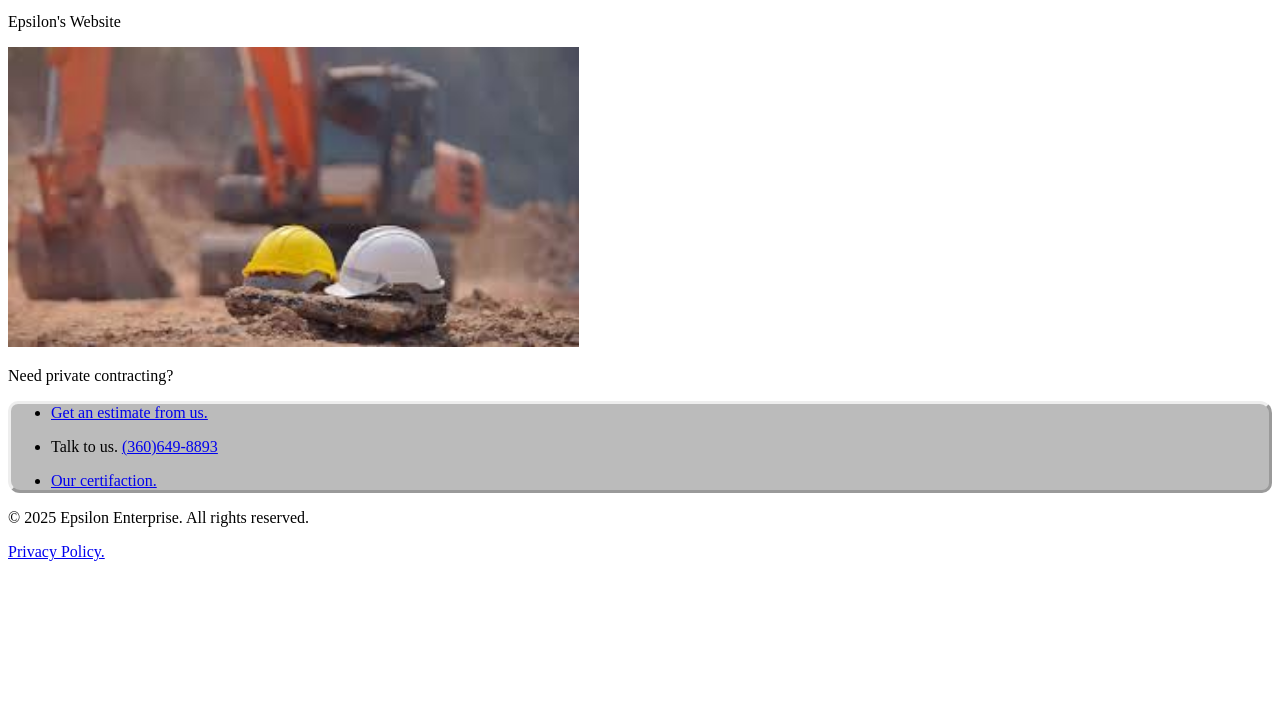
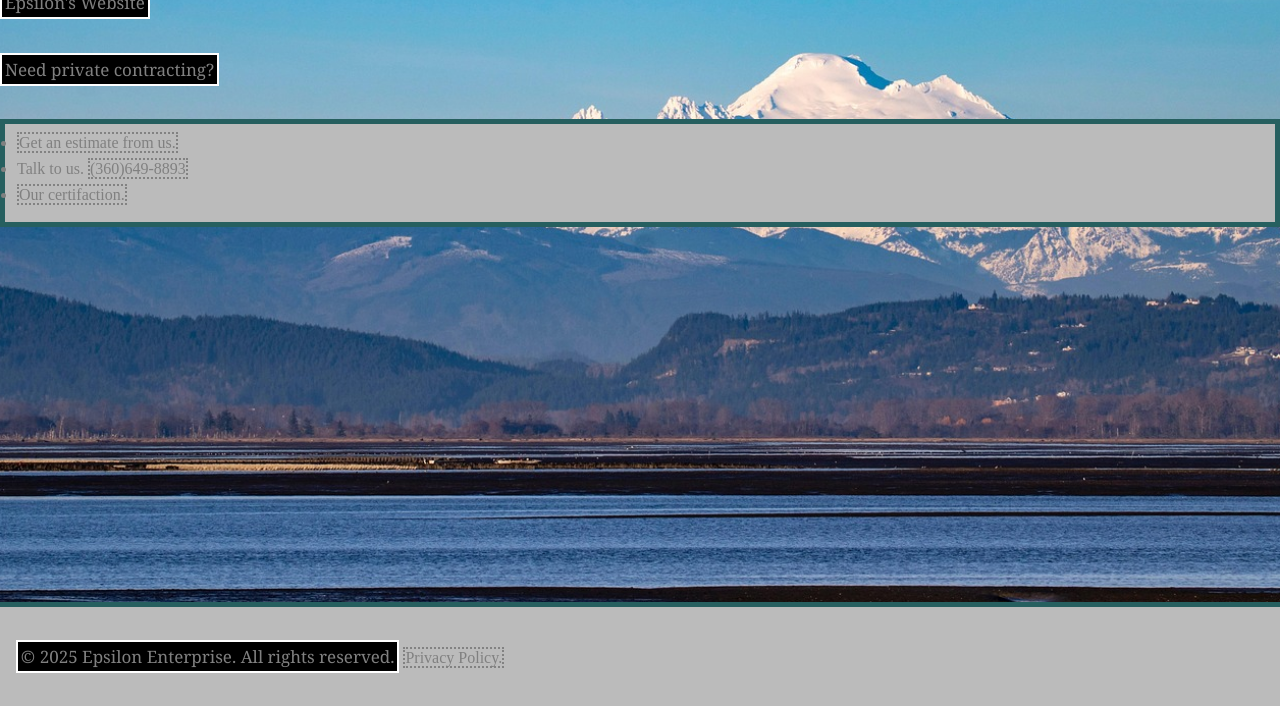
Before and after one commit to devin0901708/My-website, a plain HTML site: page index.html in a window 1280 px wide. Shown: the part 94-800 px from the top of the page. Drawn offline with Linux system fonts and the light colour scheme.

Commit message:
added style for the pages basic layout and coloring. added an image and fixxed some html mistakes.

```diff
--- a/index.html
+++ b/index.html
@@ -3,29 +3,28 @@
 
 <head>
     <meta charset="UTF-8">
-    <meta name="viewport" content="width=device-width, initial">
-    <title>Document</title>
+    <meta name="viewport" content="width=device-width, initial-scale=1.0">
+    <title>Epsilon LLP</title>
     <link rel="stylesheet" href="styles.css">
 </head>
 
 <body>
     <h1 id="heading">Epsilon Enterprise LLP</h1>
-    <p>Epsilon's Website</p>
-    <img src="img/hats.jpeg" height="300px" alt="A picture of hard hats">
+    <div>
+        <p class="pborder">Epsilon's Website</p>
+    </div>
+    <!--img src="img/hats.jpeg" height="300px" alt="A picture of hard hats"-->
     <main>
-        <p>Need private contracting?</p>
+        <p class="pborder">Need private contracting?</p>
         <ul id="contactbox">
             <li><a href="place holder for link to work order page">Get an estimate from us.</a></li>
-            <li>
-                <p>Talk to us. <a href="tel:+13606498893">(360)649-8893</a></p>
-            </li>
+            <li>Talk to us. <a href="tel:+13606498893">(360)649-8893</a></li>
             <li><a href="place holder for certifaction through state">Our certifaction.</a></li>
         </ul>
     </main>
+    <footer>
+        <p class="pborder">© 2025 Epsilon Enterprise. All rights reserved.</p>
+        <a href="/privacy-policy">Privacy Policy.</a>
+    </footer>
 </body>
-<footer>
-    <p>© 2025 Epsilon Enterprise. All rights reserved.</p>
-    <a href="/privacy-policy">Privacy Policy.</a>
-</footer>
-
 </html>
--- a/styles.css
+++ b/styles.css
@@ -1,15 +1,73 @@
+:root{
+    background-image: url("img/mountain.jpg");
+    background-size: cover;
+    background-position: center;
+    background-repeat: no-repeat;
+    background-color: black;
+    color: gray;
+}
+
+body {
+    display: flex;
+    flex-direction: column;
+    min-height: 100vh;
+}
+
+html, body {
+    margin: 0;
+    padding: 0;
+    height: 100%;
+}
+
+main {
+    flex: 1;
+}
+
 #heading {
     width: 100%;
     margin: 0;
-    padding: 10px;
+    padding: 10px right 0%;
     font-size: 50px;
-    color: rgb(255, 255, 255);
+    color: rgb(0, 0, 0);
     background-color: rgb(187, 187, 187);
     border-bottom: 5px solid rgb(38, 95, 95); /* ← example border */
 }
 
 #contactbox {
-    border-radius: 10px 12px 10px 12px;
-    border-style: outset;
+    border: 5px solid rgb(38, 95, 95);
+    background: rgb(187, 187, 187);
+    padding: 10px 12px;
+}
+
+#contactbox li {
+    margin-bottom: 0.5rem;
+}
+
+.pborder {
+    display: inline-block;
+    border: 2px double rgb(255, 255, 255);
+    background-color: rgb(0, 0, 0);
+    padding: .23%;
+}
+
+p {
+    font-size: 1.0625rem;
+    font-family: Cambria;
+}
+
+a:hover {
+    color: green;
+}
+
+a {
+    color: gray;
+    text-decoration: none;
+    border: 2px dotted rgb(130, 130, 130);
+}
+
+footer {
     background-color: rgb(187, 187, 187);
+    border-top: 5px solid rgb(38, 95, 95);
+    text-align: left;
+    padding: 1rem;
 }
```
Also changed, not shown: img/mountain.jpg (added).
